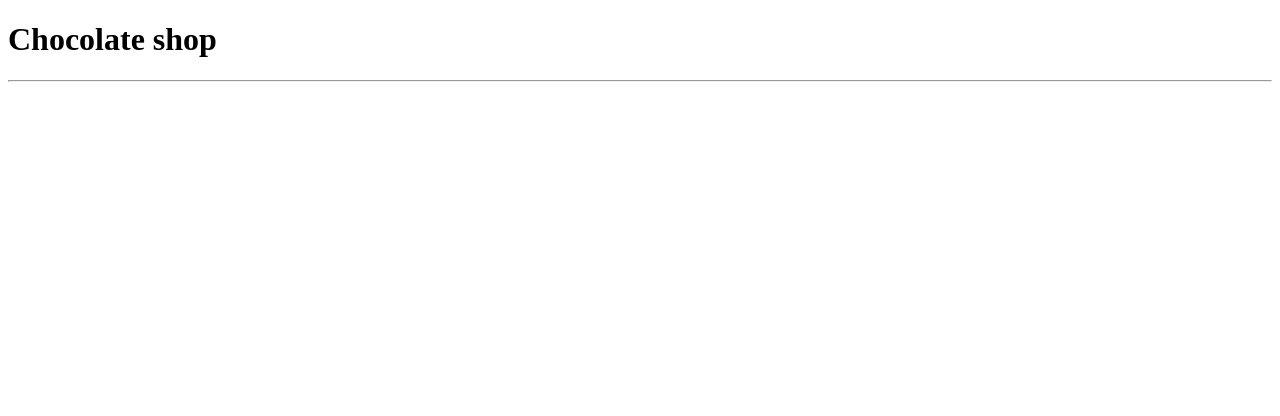
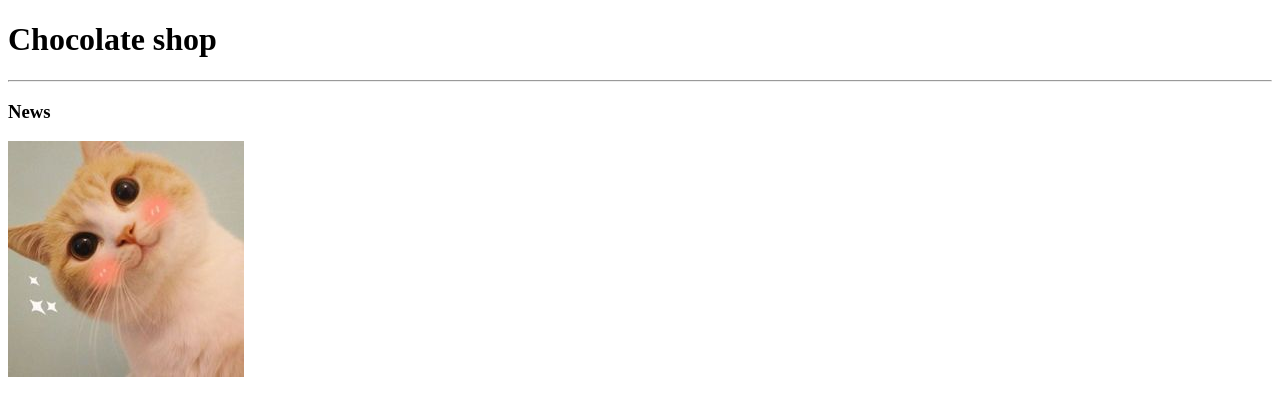
Before and after one commit to voraguns/testGit, a plain HTML site: page index.html in a window 1280 px wide. Drawn offline with Linux system fonts and the light colour scheme.

Commit message:
[EDIT] add image tag

```diff
--- a/index.html
+++ b/index.html
@@ -8,6 +8,7 @@
         <h1>Chocolate shop</h1>
         <hr>
 
-
+        <h3>News</h3>
+        <img src="cute.jpeg" />
     </body>
 </html>
```
